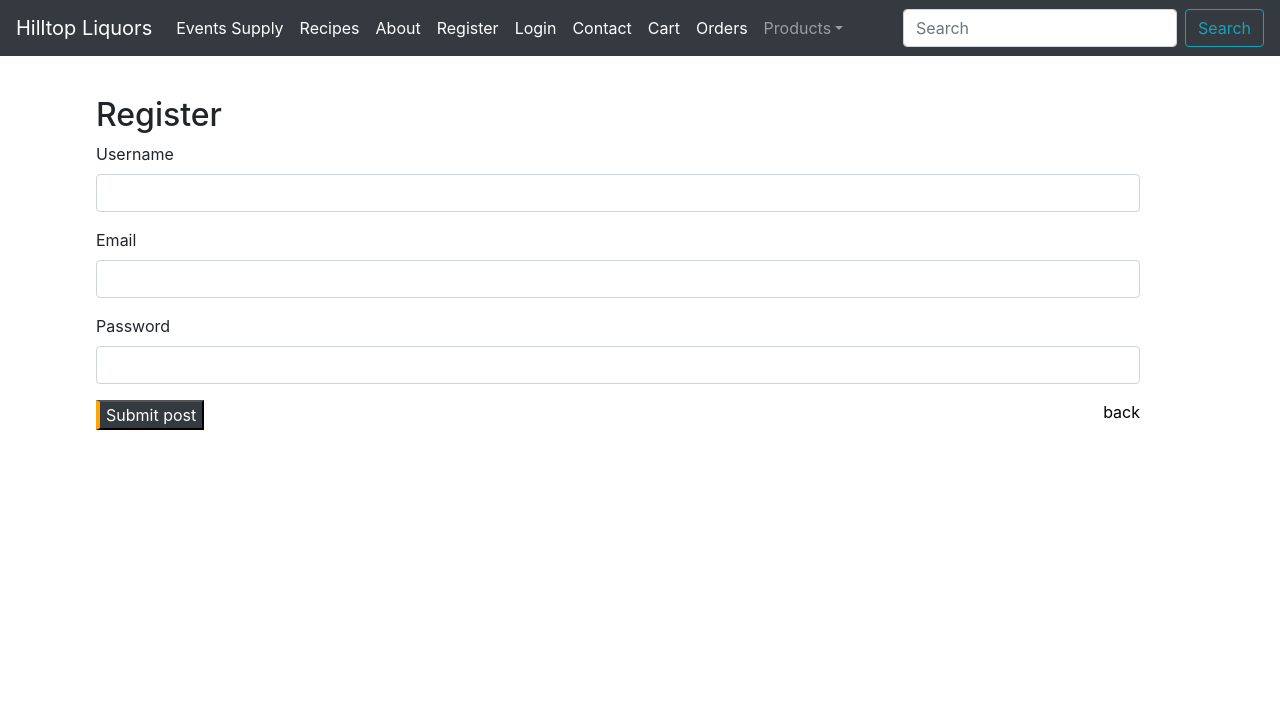
After one commit to Hilltop-Liquors/hilltop-liquors, a Spring Boot app: page /Register in a window 1280 px wide. The commit adds this page. Shown: the top 718 px of the page. Run offline with Spring Boot 4, Linux system fonts and the light colour scheme; some libraries are stand-ins or nearby versions.

Commit message:
recipes/register

```diff
--- a/src/main/java/com/codeup/hilltopliquors/controllers/HomeController.java
+++ b/src/main/java/com/codeup/hilltopliquors/controllers/HomeController.java
@@ -34,19 +34,19 @@ public class HomeController {
         return "contact";
     }
 
-    @GetMapping("/Login")
-    public String showLogin() {
-        return "login";
-    }
+//    @GetMapping("/Login")
+//    public String showLogin() {
+//        return "login";
+//    }
 
     @GetMapping("/Recipes")
     public String showRecipes() {
         return "recipes";
     }
 
-    @GetMapping("/SignUp")
+    @GetMapping("/Register")
     public String showSignUp() {
-        return "signup";
+        return "register";
     }
 
     @GetMapping("/Orders")
--- a/src/main/resources/templates/partials/navbar.html
+++ b/src/main/resources/templates/partials/navbar.html
@@ -14,21 +14,27 @@
 
     <div class="collapse navbar-collapse" id="navbarsExampleDefault">
         <ul class="navbar-nav mr-auto">
+
             <li class="nav-item active">
                 <a class="nav-link" href="EventSupply">Events Supply <span class="sr-only">(current)</span></a>
             </li>
+
             <li class="nav-item active">
                 <a class="nav-link" href="/Recipes">Recipes <span class="sr-only">(current)</span></a>
             </li>
+
             <li class="nav-item active">
                 <a class="nav-link" href="/About">About <span class="sr-only">(current)</span></a>
             </li>
+
             <li class="nav-item active">
-                <a class="nav-link" href="/SignUp">Sign Up <span class="sr-only">(current)</span></a>
+                <a class="nav-link" href="/Register">Register <span class="sr-only">(current)</span></a>
             </li>
+
             <li class="nav-item active">
                 <a class="nav-link" href="/Login">Login <span class="sr-only">(current)</span></a>
             </li>
+
             <li class="nav-item active">
                 <a class="nav-link" href="/Contact">Contact <span class="sr-only">(current)</span></a>
             </li>
@@ -54,6 +60,22 @@
             <input class="form-control mr-sm-2" type="text" placeholder="Search" aria-label="Search">
             <button class="btn btn-dark btn-outline-info my-2 my-sm-0" type="submit">Search</button>
         </form>
+
+<!--        <th:block sec:authorize="!isAuthenticated()">-->
+<!--            <li>-->
+<!--                <a class="nav-link" th:href="@{/login}">Login</a>-->
+<!--            </li>-->
+<!--            <li>-->
+<!--                <a class="nav-link" th:href="@{/sign-up}">Sign Up</a>-->
+<!--            </li>-->
+<!--        </th:block>-->
+<!--        <th:block sec:authorize="isAuthenticated()">-->
+<!--            <li>-->
+<!--                <form th:action="@{/logout}" th:method="post">-->
+<!--                    <button class="btn-link btn" style="margin-top: 8px">Logout</button>-->
+<!--                </form>-->
+<!--            </li>-->
+<!--        </th:block>-->
     </div>
 </nav>
 
--- /dev/null
+++ b/src/main/resources/templates/register.html
@@ -0,0 +1,59 @@
+<!DOCTYPE html>
+<html xmlns:th="http://www.thymeleaf.org" lang="en">
+<head th:include="partials/head :: head">
+    <title>Hilltop-Register</title>
+
+    <style>
+        nav{
+            height: 70px!important;
+        }
+    </style>
+
+</head>
+<body>
+<nav th:replace="partials/navbar :: navbar"></nav>
+
+<div class="container m-5 p-5">
+    <h2>Register</h2>
+<!--    <hr>-->
+<!--    <form th:action="@{'/users/register'}" th:method="post" th:object="${user}" class="p-5" style="margin-top: -5%;">-->
+<!--        <div class="form-group">-->
+<!--            <label for="createUsername">Username</label>-->
+<!--            <input type="text" class="form-control" id="createUsername" th:field="*{username}">-->
+<!--        </div>-->
+<!--        <div class="form-group">-->
+<!--            <label for="createEmail">Email</label>-->
+<!--            <input type="text" class="form-control" id="createEmail" th:field="*{email}">-->
+<!--        </div>-->
+<!--        <div class="form-group">-->
+<!--            <label for="createPassword">Password</label>-->
+<!--            <input type="text" class="form-control" id="createPassword" th:field="*{password}">-->
+<!--        </div>-->
+<!--        <button style="border-left: 4px solid orange;" class="bg-dark text-white" type="submit">Submit post</button>-->
+<!--        <a class="float-right" style="text-decoration: none; color:black;" th:href="@{/}">back</a>-->
+<!--    </form>-->
+    <form >
+        <div class="form-group">
+            <label for="createUsername">Username</label>
+            <input type="text" class="form-control" id="createUsername">
+        </div>
+        <div class="form-group">
+            <label for="createEmail">Email</label>
+            <input type="text" class="form-control" id="createEmail">
+        </div>
+        <div class="form-group">
+            <label for="createPassword">Password</label>
+            <input type="text" class="form-control" id="createPassword">
+        </div>
+        <button style="border-left: 4px solid orange;" class="bg-dark text-white" type="submit">Submit post</button>
+        <a class="float-right" style="text-decoration: none; color:black;" th:href="@{/Home}">back</a>
+    </form>
+
+
+</div>
+
+
+
+<footer th:replace="partials/footer :: footer"></footer>
+</body>
+</html>
```
Also changed, not shown: src/main/resources/templates/eventSupply.html (+3 -6 lines), src/main/resources/templates/home.html (+8 -6 lines), src/main/resources/templates/login.html (deleted, +0 -14 lines), src/main/resources/templates/recipes.html (+16 -7 lines), src/main/resources/templates/signup.html (deleted, +0 -14 lines).
